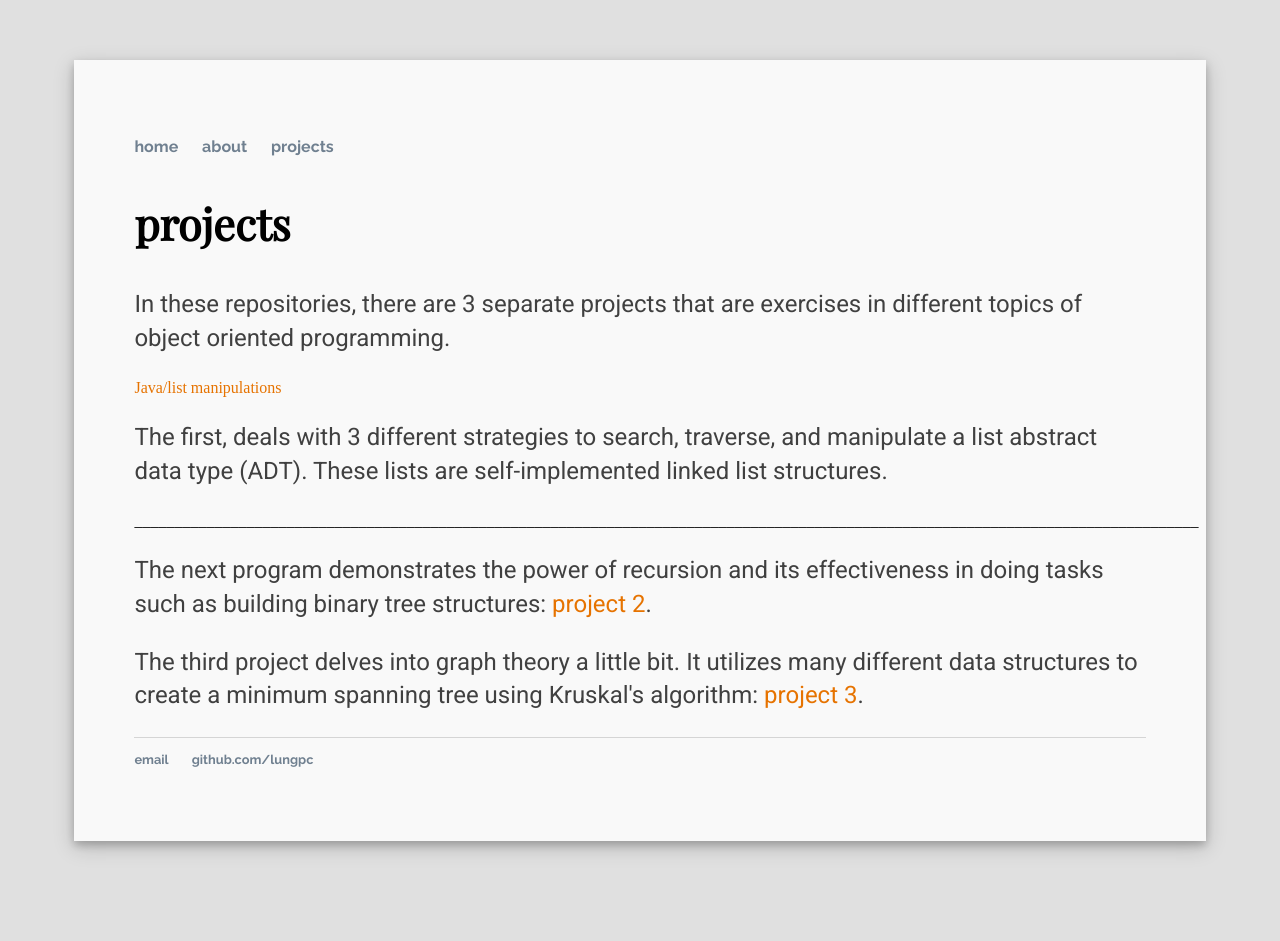
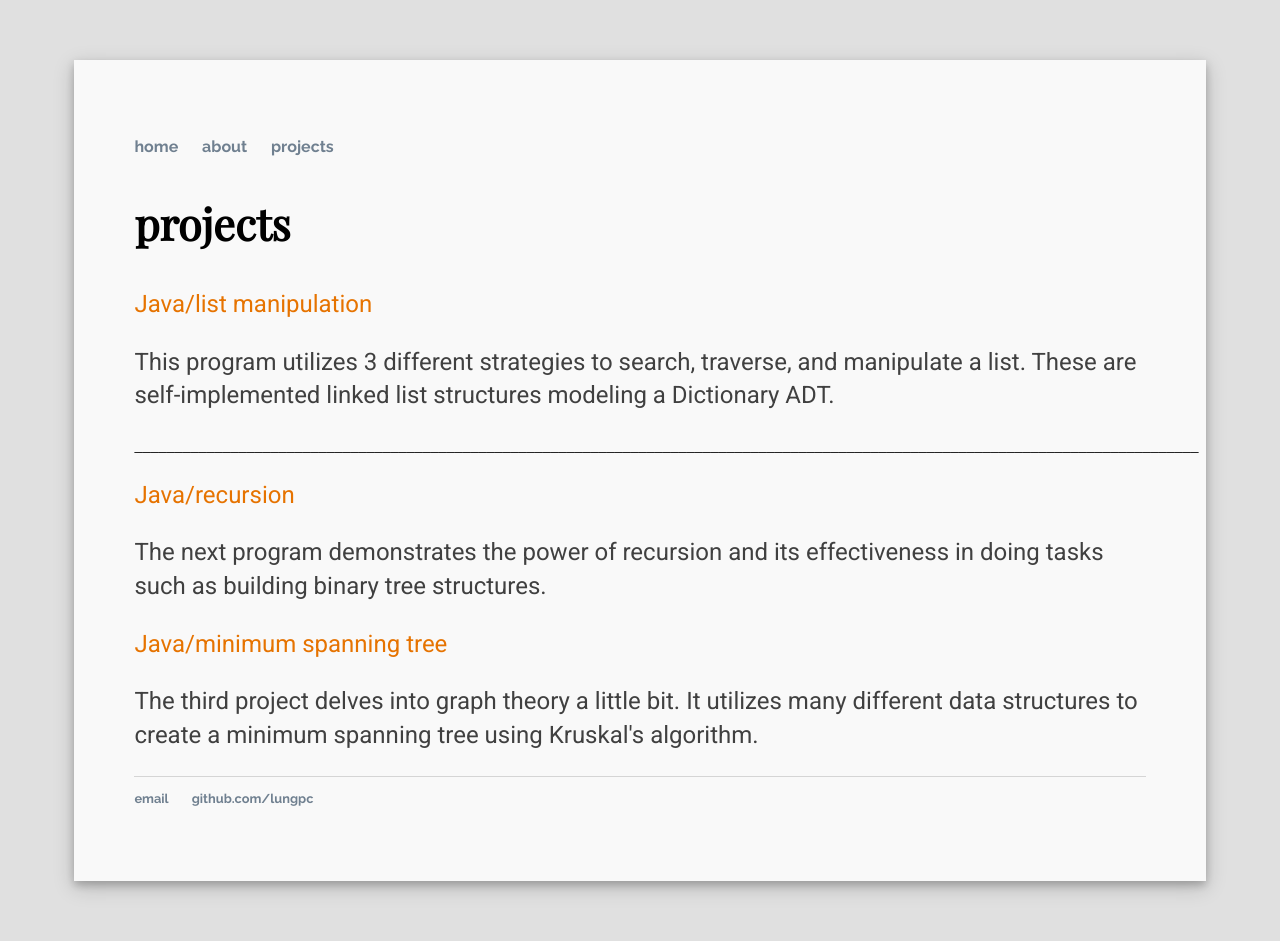
Before and after one commit to lungpc/lungpc.github.io, a Jekyll site: the page built from projects/index.html, in a window 1280 px wide. Built offline with Jekyll 4.4.1, drawn with Linux system fonts in a browser that asks for light colours; some web fonts are replaced; before the commit the page ends 901 px from its top, so only the background shows below that.

Commit message:
Update index.html

```diff
--- a/projects/index.html
+++ b/projects/index.html
@@ -5,14 +5,18 @@ title: Philip Lung's github repositories
 
     <h2>projects</h2>
 
-    <p>In these repositories, there are 3 separate projects that are exercises in different topics of object oriented programming.</p>
+    <p><a href="/projects/p1">Java/list manipulation</a></p>
 
-    <a href="/projects/p1">Java/list manipulations</a>
-    <p>The first, deals with 3 different strategies to search, traverse, and manipulate a list abstract data type (ADT).
-    These lists are self-implemented linked list structures.</p>
+    <p>This program utilizes 3 different strategies to search, traverse, and manipulate a list.
+    These are self-implemented linked list structures modeling a Dictionary ADT.</p>
    _____________________________________________________________________________________________________________________________________
+
+   <p><a href="/projects/p2">Java/recursion</a></p>
+
    <p>The next program demonstrates the power of recursion and its effectiveness in doing tasks such as building
-   binary tree structures: <a href="/projects/p2">project 2</a>.</p>
+   binary tree structures.</p>
+
+    <p><a href="/projects/p3">Java/minimum spanning tree</a></p>
 
     <p>The third project delves into graph theory a little bit. It utilizes many different data structures to create a
-    minimum spanning tree using Kruskal's algorithm: <a href="/projects/p3">project 3</a>.</p>
+    minimum spanning tree using Kruskal's algorithm.</p>
```
